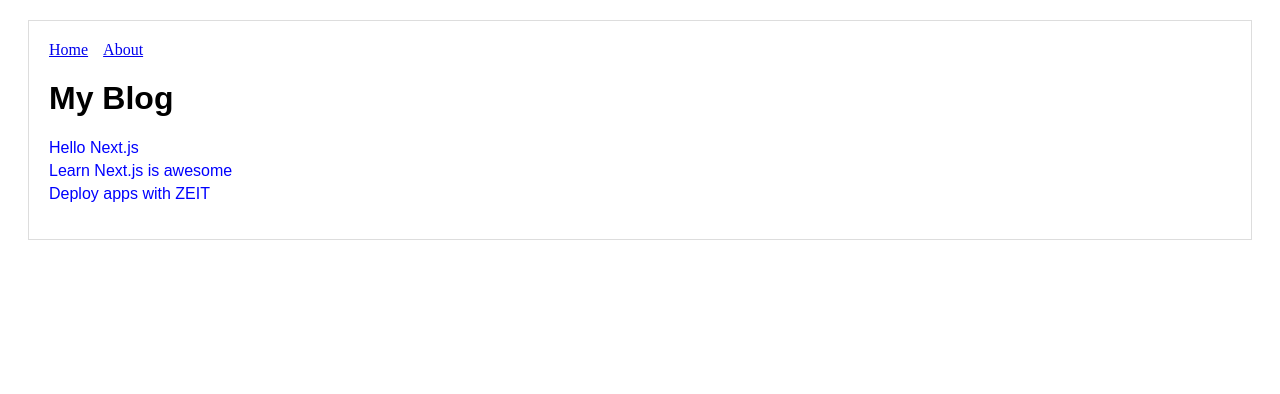
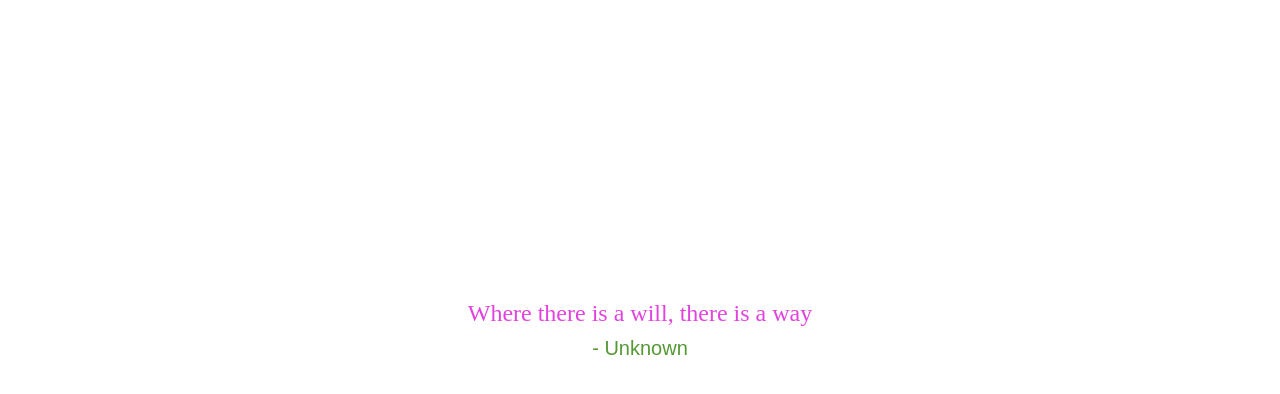
Before and after one commit to ogihara-ryo/next-learn, a Next.js app: page / in a window 1280 px wide. Shown: the top 394 px of the page. Built offline with nearby package versions, Linux system fonts and the light colour scheme.

Commit message:
Fetching API Routes

```diff
--- a/pages/api/randomQuote.js
+++ b/pages/api/randomQuote.js
@@ -1,6 +1,6 @@
+import quotes from '../../quotes.json';
+
 export default (req, res) => {
-  res.status(200).json({
-    quote: 'Write tests, not too many, mostly integration',
-    author: 'Guillermo Rauch'
-  });
+  const quote = quotes[Math.floor(Math.random() * quotes.length)];
+  res.status(200).json(quote);
 };
--- a/pages/index.js
+++ b/pages/index.js
@@ -1,58 +1,41 @@
-import Layout from '../components/MyLayout';
-import Link from 'next/link';
+import useSWR from 'swr';
 
-function getPosts() {
-  return [
-    { id: 'hello-nextjs', title: 'Hello Next.js' },
-    { id: 'learn-nextjs', title: 'Learn Next.js is awesome' },
-    { id: 'deploy-nextjs', title: 'Deploy apps with ZEIT' }
-  ];
+function fetcher(url) {
+  return fetch(url).then(r => r.json());
 }
 
-const PostLink = ({ post }) => (
-  <li>
-    <Link href="/p/[id]" as={`/p/${post.id}`}>
-      <a>{post.title}</a>
-    </Link>
+export default function Index() {
+  const { data, error } = useSWR('/api/randomQuote', fetcher);
+  const author = data?.author;
+  let quote = data?.quote;
 
-    <style jsx>{`
-      li {
-        list-style: none;
-        margin: 5px 0;
-      }
+  if (!data) quote = 'Loading...';
+  if (error) quote = 'Failed to fetch the quote.';
 
-      a {
-        text-decoration: none;
-        color: blue;
-      }
-
-      a:hover {
-        opacity: 0.6;
-      }
-    `}</style>
-  </li>
-);
-
-export default function Blog() {
   return (
-    <Layout>
-      <h1>My Blog</h1>
-      <ul>
-        {getPosts().map(post =>(
-          <PostLink key={post.id} post={post} />
-        ))}
-      </ul>
+    <main className="center">
+      <div className="quote">{quote}</div>
+      {author && <span className="author">- {author}</span>}
 
       <style jsx>{`
-        h1,
-        a {
-          font-family: 'Arial';
+        main {
+          width: 90%;
+          max-width: 900px;
+          margin: 300px auto;
+          text-align: center;
         }
-
-        ul {
-          padding: 0;
+        .quote {
+          font-family: cursive;
+          color: #e243de;
+          font-size: 24px;
+          padding-bottom: 10px;
+        }
+        .author {
+          font-family: sans-serif;
+          color: #559834;
+          font-size: 20px;
         }
       `}</style>
-    </Layout>
+    </main>
   );
 }
```
